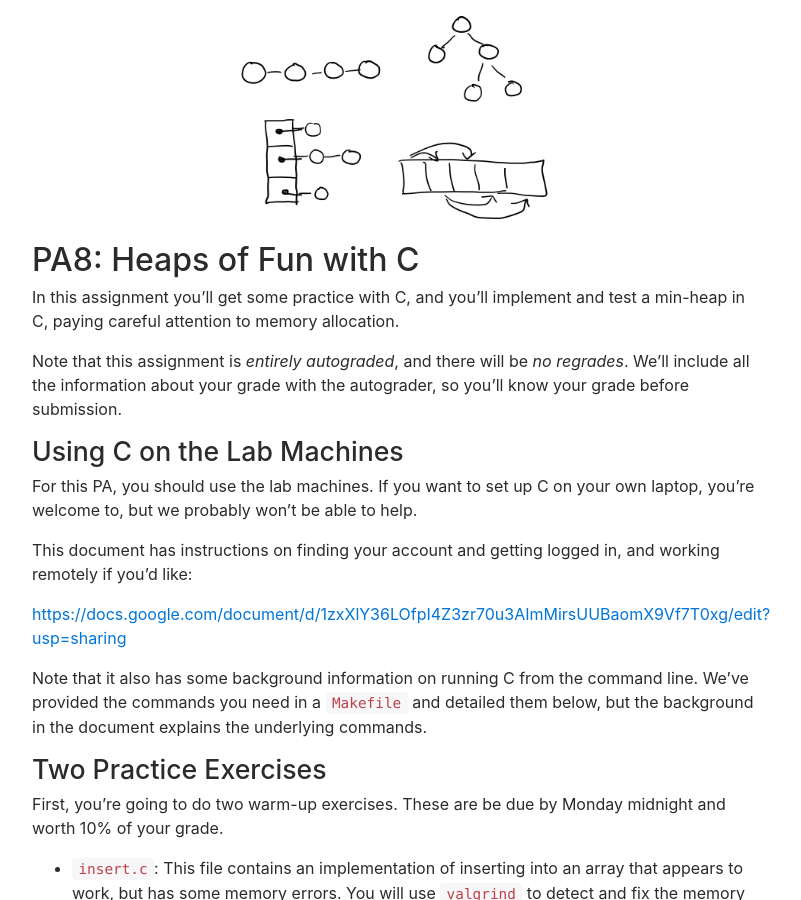
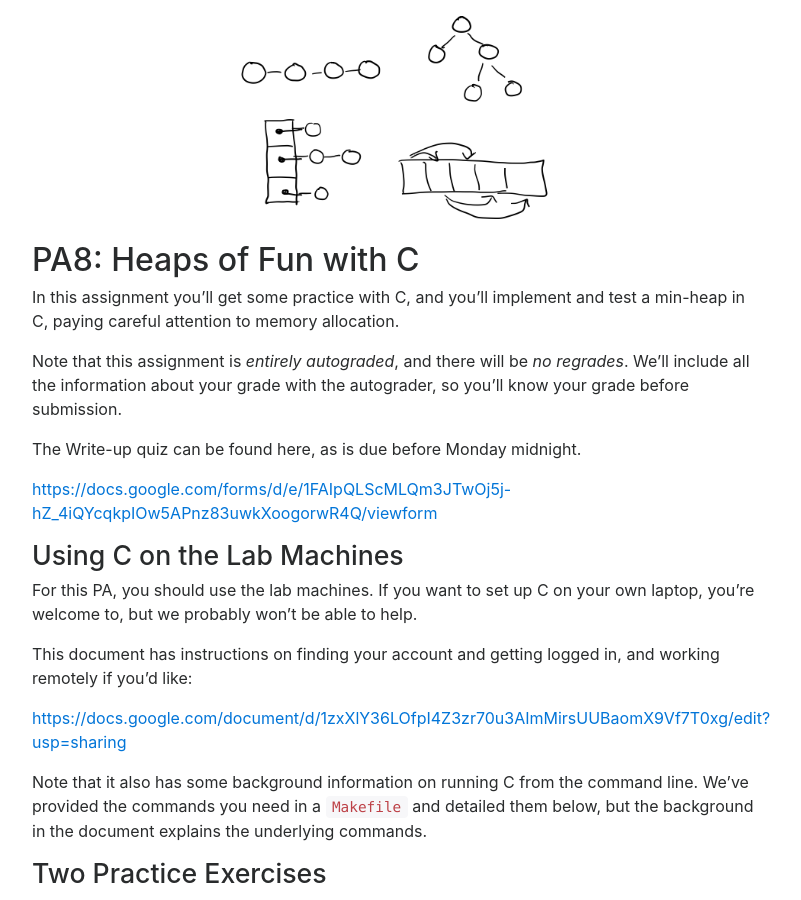
Before and after one commit to ucsd-cse12-w17/ucsd-cse12-w17.github.io, a Jekyll site: the page built from pa8/index.md, in a window 1280 px wide and 900 px high. Shown: the whole window, without its empty margins (243-1044 px from the left). Built offline with Jekyll 4.4.1, drawn with Linux system fonts in a browser that asks for light colours; nearby versions of some CDN libraries.

Commit message:
writeup quiz

```diff
--- a/pa8/index.md
+++ b/pa8/index.md
@@ -12,6 +12,11 @@ test a min-heap in C, paying careful attention to memory allocation.
 Note that this assignment is _entirely autograded_, and there will be _no
 regrades_. We'll include all the information about your grade with the
 autograder, so you'll know your grade before submission.
+
+
+The Write-up quiz can be found here, as is due before Monday midnight.
+
+[https://docs.google.com/forms/d/e/1FAIpQLScMLQm3JTwOj5j-hZ_4iQYcqkpIOw5APnz83uwkXoogorwR4Q/viewform](https://docs.google.com/forms/d/e/1FAIpQLScMLQm3JTwOj5j-hZ_4iQYcqkpIOw5APnz83uwkXoogorwR4Q/viewform)
 
 ## Using C on the Lab Machines
 
```
